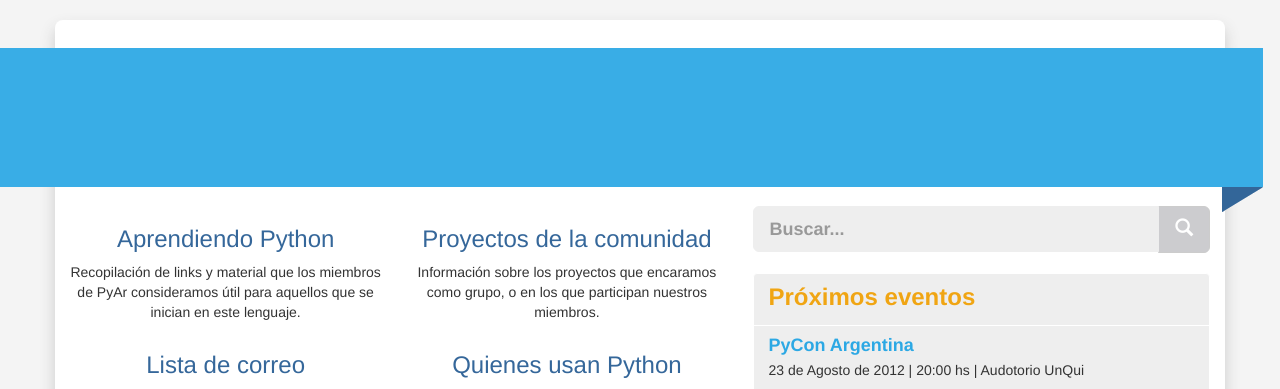
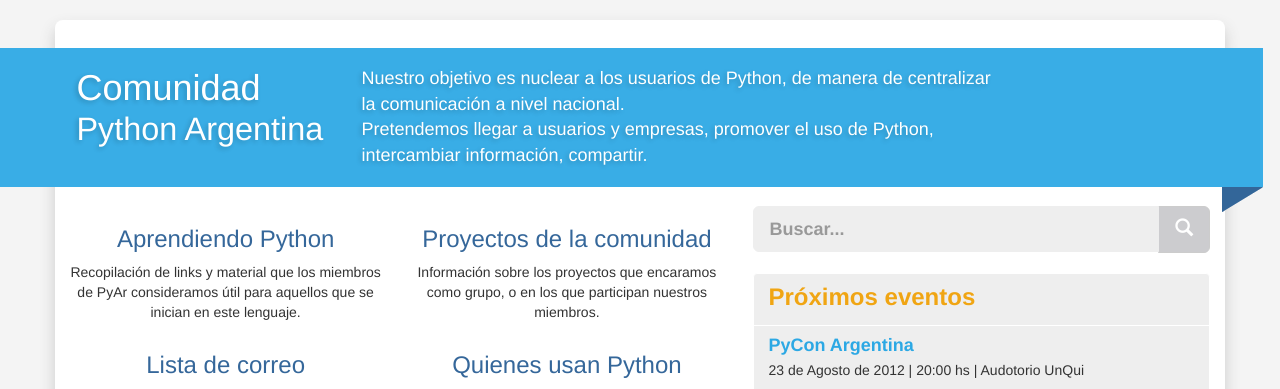
Before and after one commit to PyAr/pyarweb, a Django app: page / in a window 1280 px wide. Shown: the part 97-486 px from the top of the page. Run offline with Django 3.2, Linux system fonts and the light colour scheme; some libraries are stand-ins or nearby versions.

Commit message:
Ribbon description

```diff
--- a/community/templates/community/index.html
+++ b/community/templates/community/index.html
@@ -5,7 +5,22 @@
 {% block content %}
 <main role="main">
     <div class="container">
-    	<div class="ribbon"></div>
+    	<div class="ribbon">
+    		<div class="container">
+    			<div class="col-md-3">
+    				<h1>
+	    				Comunidad<br>
+	    				<small>Python Argentina</small>
+    				</h1>
+	    		</div>
+	    		<div class="col-md-7">
+		    		<p>
+		    		Nuestro objetivo es nuclear a los usuarios de Python, de manera de centralizar la comunicación a nivel nacional.<br>
+		    		Pretendemos llegar a usuarios y empresas, promover el uso de Python, intercambiar información, compartir.
+		    		</p>
+	    		</div>
+    		</div>
+    	</div>
         <div class="row">
             <div class="col-md-7">
                 <section>
--- a/static/css/styles.css
+++ b/static/css/styles.css
@@ -131,6 +131,23 @@ div.ribbon:after {
 	bottom:-25px;
 }
 
+div.ribbon div.container h1 {
+	color: #fff;
+	text-shadow: -2px 2px 5px rgba(0,0,0,0.2);
+}
+
+div.ribbon div.container h1 small {
+	color: #fff;
+	font-size: 90%;
+}
+
+div.ribbon div.container div.col-md-7 p {
+	margin-top: 18px;
+	color: #fff;
+	font-size: 18px;
+	text-shadow: -2px 2px 5px rgba(0,0,0,0.2);
+}
+
 
 
 div.shadows {
```
